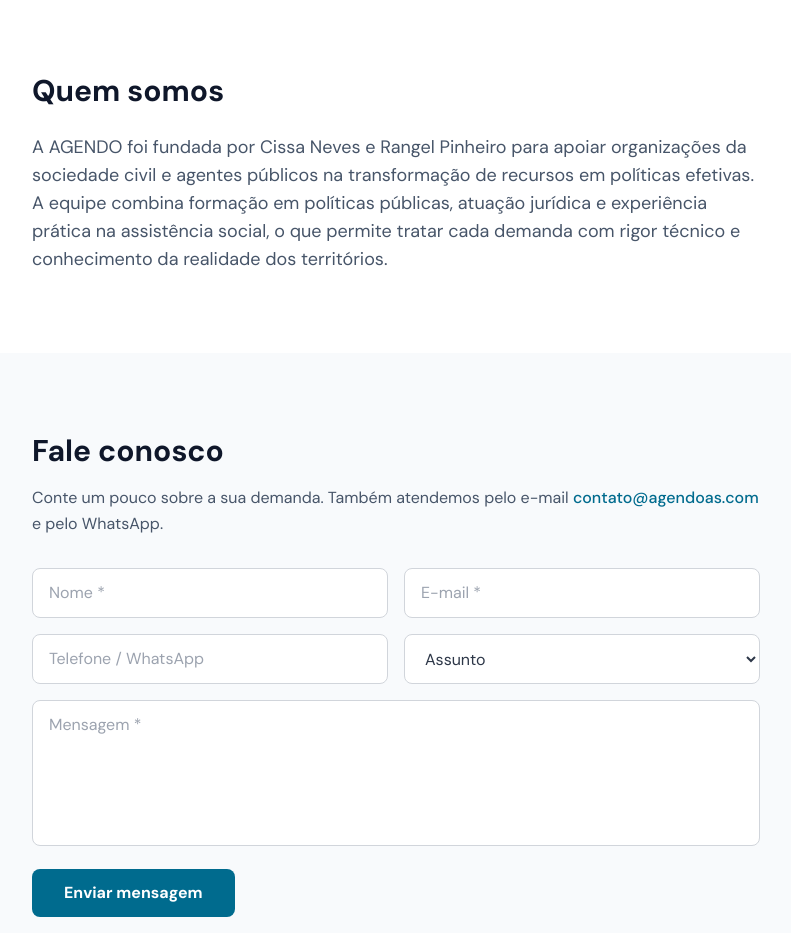
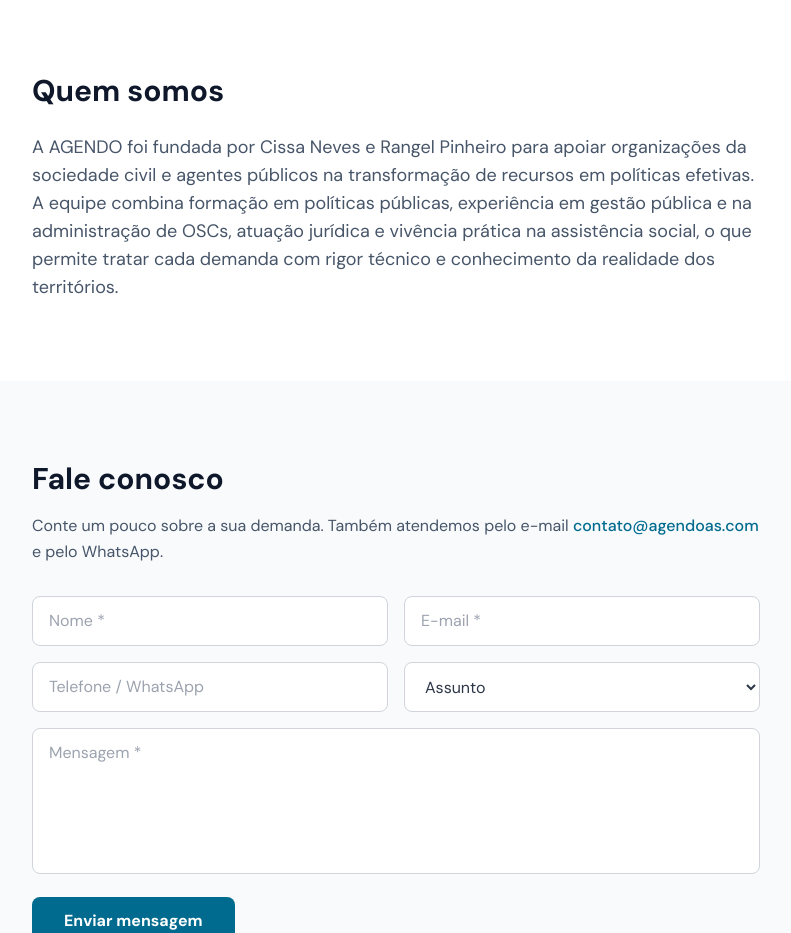
Before and after one commit to AgendoAS/agendo-website, a React (Vite) app in the folder agendo-website/: page / in a window 1280 px wide. Shown: the part 1100-2033 px from the top of the page, without its empty margins (244-1035 px from the left). Built offline with nearby package versions, Linux system fonts and the light colour scheme.

Commit message:
Update Home.jsx

```diff
--- a/agendo-website/src/pages/Home.jsx
+++ b/agendo-website/src/pages/Home.jsx
@@ -147,8 +147,9 @@ export default function Home() {
           <p className="mt-6 text-lg text-slate-600">
             A AGENDO foi fundada por Cissa Neves e Rangel Pinheiro para apoiar organizações da sociedade civil e
             agentes públicos na transformação de recursos em políticas efetivas. A equipe combina formação em
-            políticas públicas, atuação jurídica e experiência prática na assistência social, o que permite
-            tratar cada demanda com rigor técnico e conhecimento da realidade dos territórios.
+            políticas públicas, experiência em gestão pública e na administração de OSCs, atuação jurídica e
+            vivência prática na assistência social, o que permite tratar cada demanda com rigor técnico e
+            conhecimento da realidade dos territórios.
           </p>
         </div>
       </section>
```
